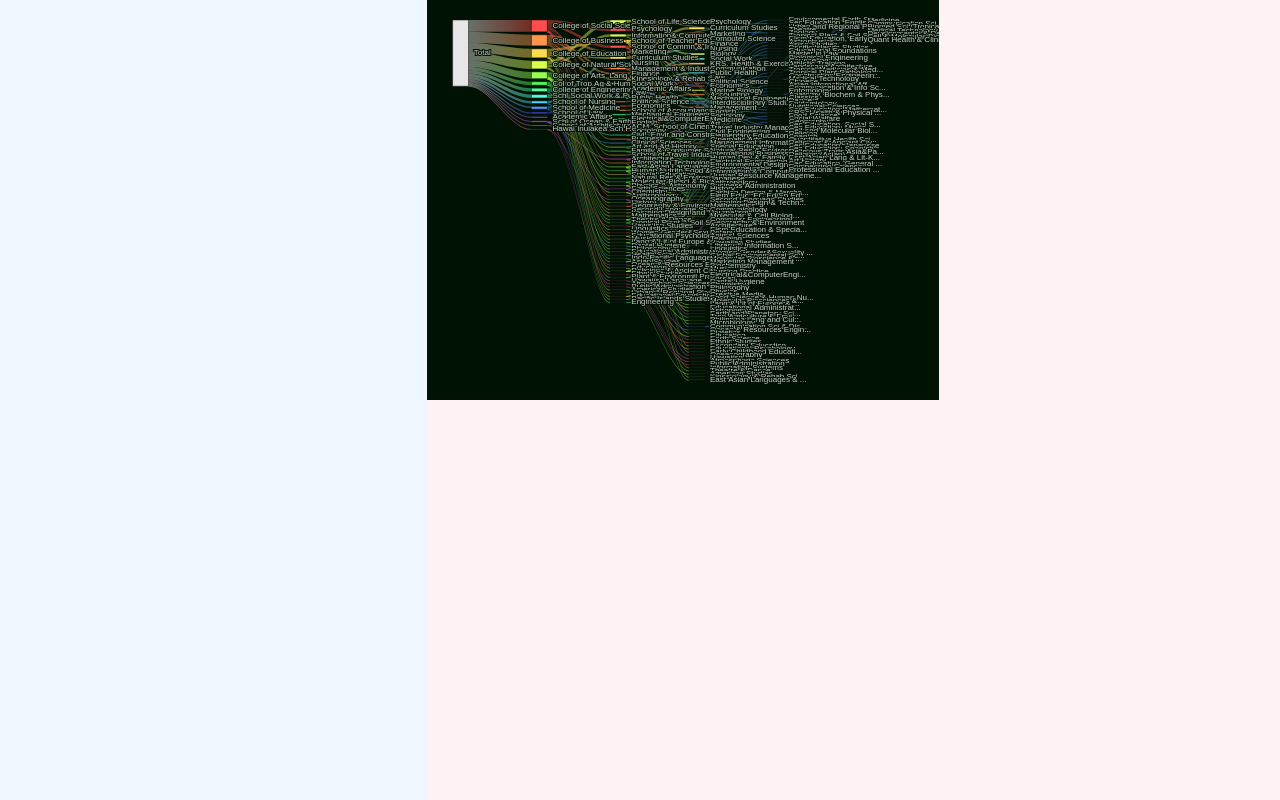
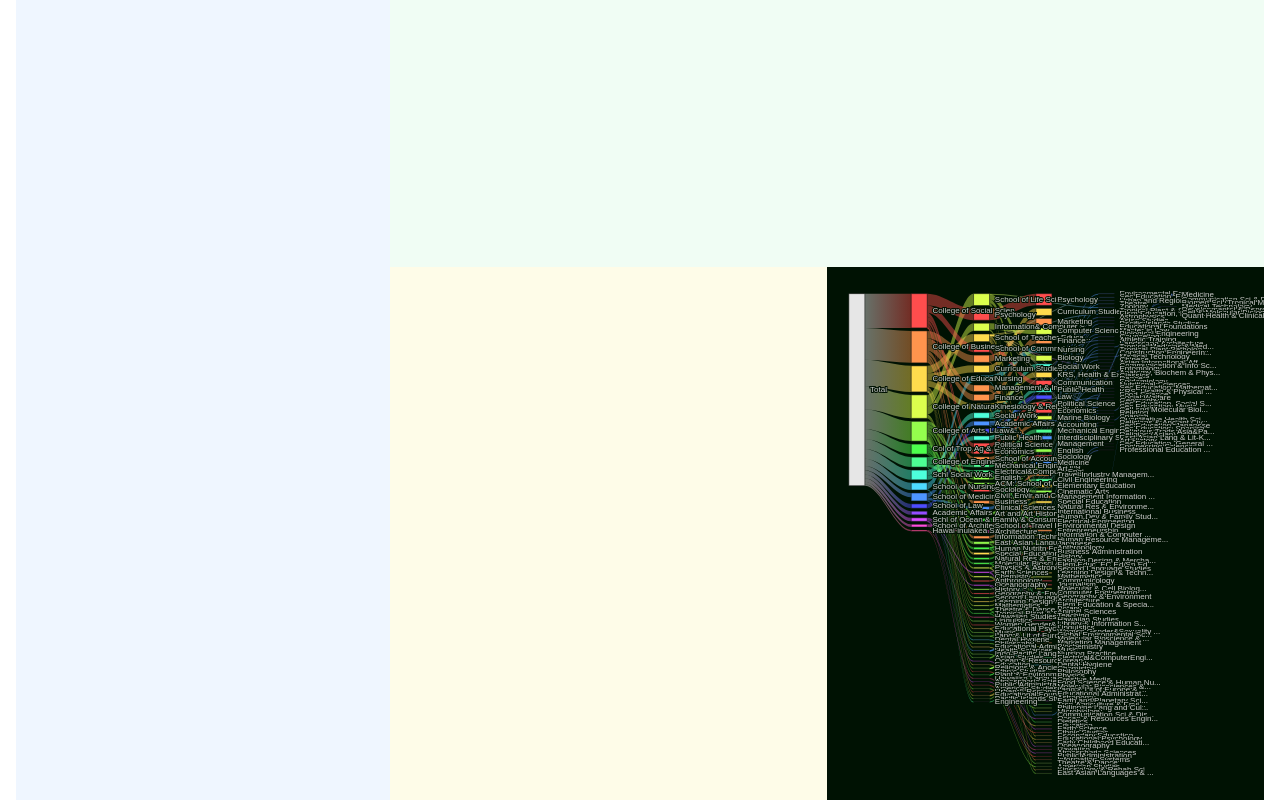
Before and after one commit to eric-z4/gradgraph, a Next.js app: page / in a window 1280 px wide. Built offline with nearby package versions, Linux system fonts and the light colour scheme.

Commit message:
Setup grid layout

```diff
--- a/app/components/chart_group.tsx
+++ b/app/components/chart_group.tsx
@@ -20,8 +20,10 @@ interface DataColumns
 
 export default function ChartGroup({
     rawDegreeData,
+    className = ""
 }: Readonly<{
-    rawDegreeData: Array<DataColumns>;
+    rawDegreeData: Array<DataColumns>,
+    className: string
 }>) {
     const enum Campus {
         Manoa = "UH Manoa",
@@ -52,9 +54,22 @@ export default function ChartGroup({
     const [year, setYear] = useState(Year.Y2025);
     const filteredData = rawDegreeData.filter(item => item.CAMPUS == campus && item.FISCAL_YEAR == year);
 
+    /*
+    * TODO
+    * - Line chart
+    * - Pie/donut chart
+    * - Utilize useState to change and select campus and year?
+    */
+
     return (
-        <div className="bg-red-50 flex-auto w-2/3 h-full">
-            <Sankey data={filteredData} className="w-lg h-100" />
+        <div className={className}>
+            <div className="bg-green-50 row-start-1 col-span-10">
+                { /*Insert line charts here*/ }
+            </div>
+            <div className="bg-yellow-50 row-start-2 row-span-2 col-span-10 grid grid-cols-subgrid">
+                { /*Insert pie/donut chart here*/ }
+                <Sankey data={filteredData} className="col-start-6 col-span-5" />
+            </div>
         </div>
     );
 }
--- a/app/components/sankey.jsx
+++ b/app/components/sankey.jsx
@@ -133,6 +133,7 @@ export default function Sankey({
     className = "",
 }) {
     const chartRef = useRef(null);
+    const option = useRef({});
 
     useEffect(() => {
         const chart = init(chartRef.current);
@@ -146,7 +147,7 @@ export default function Sankey({
         const chart = getInstanceByDom(chartRef.current);
         const sankeyData = sankeyDataProcess(data);
 
-        let option = {
+        option.current = {
             backgroundColor: "rgba(0, 18, 3, 1)",
             tooltip: {
                 trigger: "item",
@@ -154,7 +155,7 @@ export default function Sankey({
             },
             series: {
                 type: "sankey",
-                width: "80%",
+                width: "75%",
                 height: "90%",
                 data: sankeyData.nodes,
                 links: sankeyData.links,
@@ -204,7 +205,7 @@ export default function Sankey({
             },
         };
 
-        chart.setOption(option);
+        chart.setOption(option.current);
     }, [data]);
 
     return <div ref={chartRef} className={className}></div >;
--- a/app/page.tsx
+++ b/app/page.tsx
@@ -20,10 +20,17 @@ export default async function Page() {
         };
     }));
 
+    /*
+    * TODO
+    * - Website title
+    * - Info panel on the left
+    * - Work on front-end visuals
+    */
+
     return (
-        <div className="flex h-screen">
-            <div className="bg-blue-50 flex-none w-1/3 h-full"></div>
-            <ChartGroup rawDegreeData={rawDegreeData} />
+        <div className="grid grid-cols-10 grid-row-1 h-screen mx-4">
+            <div className="bg-blue-50 col-span-3"></div>
+            <ChartGroup rawDegreeData={rawDegreeData} className="col-span-7 grid grid-cols-10 grid-rows-3" />
         </div>
     );
 }
```
